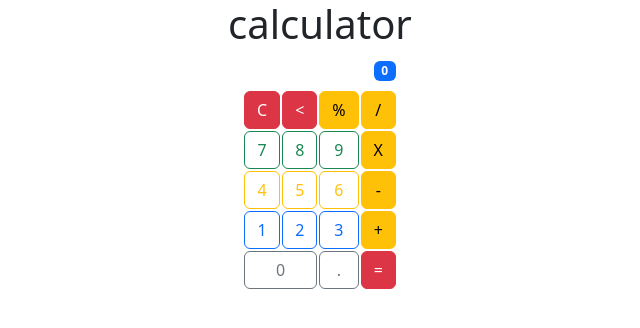
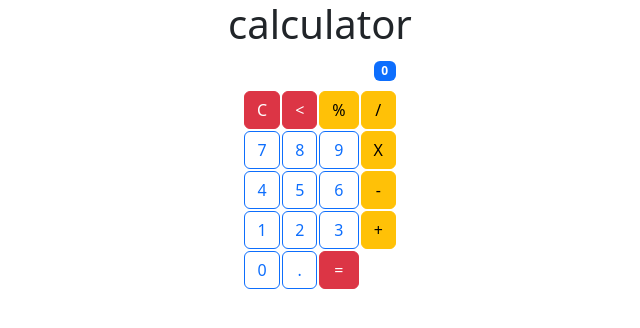
Before and after one commit to AngelNai/frontend, a React (Vite) app in the folder calculator/: page / in a window 1280 px wide. Shown: the top 328 px of the page, without its empty margins (320-960 px from the left). Built offline with nearby package versions, Linux system fonts and the light colour scheme.

Commit message:
modularizacioN

```diff
--- a/calculator/src/App.jsx
+++ b/calculator/src/App.jsx
@@ -1,11 +1,17 @@
 import "./app.css"
 import { useState } from "react"
-const numberButtonClasses='btn btn-outline-primary w-100'
+import { buttons } from "./assets/buttons"
+import {ButtonRow} from "./components/ButtonRow"
+
 const green='btn btn-outline-success w-100'
 const yellow='btn btn-outline-warning w-100'
 const gray='btn btn-outline-secondary w-100'
-const operatorButtonClasses='btn btn-warning w-100'
-const specialButtonClasses='btn btn-danger w-100'
+
+
+
+
+
+//---------------------------------------------
 function App() {
   const [display, setDisplay]=useState({
     value:'0',
@@ -15,6 +21,7 @@ function App() {
     operator:''
 
   })
+
 
 //-----------------------------------------------
 const setOperator =(operator)=>{
@@ -28,7 +35,6 @@ const setOperator =(operator)=>{
   })
 }
 //-----------------------------------------------
-
 const calculate=()=>
 {
   if(!display.operatorhasbeenpressed){
@@ -52,15 +58,12 @@ result=result+""
 
   setDisplay({
     ...display,
-    value:result,
+    value:Limit(result),
     operatorhasbeenpressed:false,
     hasPoint:result.includes("."),
     previousvalue:'0'
   })
 }
-
-
-
 //-----------------------------------------------
 
   const updateDisplay=(value)=>{
@@ -70,7 +73,7 @@ return
       }
       setDisplay({
         ...display,
-        value:display.value + value,
+        value:Limit(display.value + value),
         hasPoint:true
       })
       return
@@ -80,13 +83,13 @@ return
 
     setDisplay({
      ...display,
-     value: value
+     value: Limit(value)
     })
 
   } else{
     setDisplay({
       ...display,
-      value:display.value + value,
+      value:Limit(display.value + value),
     })
   }
 }
@@ -120,7 +123,13 @@ const Limit=(string ='',length=10)=>{
   return string.slice(0,length)
 
 }
-
+const buttonsFunctions={
+  updateDisplay,
+  clearDisplay,
+  deletlastcharacter,
+  setOperator,
+  calculate
+}
   return (
     <div>
     <h1 className="text-center">calculator</h1>
@@ -128,147 +137,16 @@ const Limit=(string ='',length=10)=>{
       <tbody>
         <tr>
           <td className="text-end" colSpan={4}>
-            <h2 class="badge text-bg-primary">{display.value}</h2>
+            <h2 className="badge text-bg-primary">{display.value}</h2>
           </td>
           </tr>
-        <tr>
-          <td className="text-center">
-            <button className={specialButtonClasses}
-            type='button'
-            onClick={()=>clearDisplay('0')}
-            >C</button>
-          </td>
-          <td className="text-center">
-            <button className={specialButtonClasses}
-            type="button"
-            onClick={deletlastcharacter}>{'<'}</button>
-          </td>
-          <td className="text-center">
-            <button className={operatorButtonClasses}
-            type="button"
-            onClick={() => setOperator('%')}>%</button>
-          </td>
-          <td className="text-center">
-            <button className={operatorButtonClasses}
-            type="button"
-            onClick={()=>setOperator('/')}>
-              /
-              </button>
-          </td>
-        </tr>
-        <tr>
-        <td className="text-center">
-            <button className={ green}
-            type="primary"
-            onClick={()=>updateDisplay('7')}>
-7
-            </button>
-          </td>
-          <td className="text-center">
-            <button className={ green}
-            type="primary"
-            onClick={()=>updateDisplay('8')}>
-8
-            </button>
-          </td>
-          <td className="text-center">
-            <button className={ green}
-            type="primary"
-            onClick={()=>updateDisplay('9')}
-           >
-9
-            </button>
-          </td>
-          <td className="text-center">
-            <button className={operatorButtonClasses}
-            type="button"
-           onClick={()=>setOperator('*')} >
-X
-            </button>
-          </td>
-        </tr>
-        <tr>
-        <td className="text-center">
-            <button className={ yellow}
-            type="primary"
-            onClick={()=>updateDisplay('4')}>
-4
-            </button>
-          </td>
-          <td className="text-center">
-            <button className={ yellow}
-            type="primary"
-            onClick={()=>updateDisplay('5')}>
-5
-            </button>
-          </td>
-          <td className="text-center">
-            <button className={ yellow}
-            type="primary"
-            onClick={()=>updateDisplay('6')}>
-6
-            </button>
-          </td>
-          <td className="text-center">
-            <button className={operatorButtonClasses}
-            type="button"
-            onClick={()=>setOperator('-')}>
--
-            </button>
-          </td>
-        </tr>
-        <tr>
-        <td className="text-center">
-            <button className={ numberButtonClasses}
-            type="primary"
-            onClick={()=>updateDisplay('1')}>
-1
-            </button>
-          </td>
-          <td className="text-center">
-            <button className={ numberButtonClasses}
-            type="primary"
-            onClick={()=>updateDisplay('2')}>
-2
-            </button>
-          </td>
-          <td className="text-center">
-            <button className={ numberButtonClasses}
-            type="primary"
-            onClick={()=>updateDisplay('3')}>
-3
-            </button>
-          </td>
-          <td className="text-center">
-            <button className={operatorButtonClasses}
-            type="button"
-            onClick={()=>setOperator('+')}>
-+
-            </button>
-          </td>
-        </tr>
-        <tr>
-          <td className="text-center" colSpan={2}>
-          <button className={ gray}
-          type="primary"
-          onClick={()=>updateDisplay('0')}>0</button>
-          </td>
-
-          <td className="text-center">
-            <button className={ gray}
-            type="primary"
-            onClick={()=>updateDisplay('.')}>
-.
-            </button>
-          </td>
-          <td className="text-center">
-            <button className={specialButtonClasses}
-            type="button"
-            onClick={calculate}>
-=
-            </button>
-          </td>
-        </tr>
+       {
+        buttons.map((row,index)=>{
+          return(
+            <ButtonRow key={index} row={row}/>
+          )
+        })
+       }
       </tbody>
     </table>
   </div>
--- /dev/null
+++ b/calculator/src/assets/buttons.js
@@ -0,0 +1,118 @@
+export const buttons=[[
+    {
+      class: 'special',
+      label:'C',
+      function: 'clearDisplay',
+      columns: 1
+    },
+    {
+      class: 'special',
+      label:'<',
+      function: 'deletLastCharacter',
+      columns: 1
+    },
+    {
+      class: 'operator',
+      label:'%',
+      function: 'setOperator',
+      columns: 1
+    },
+    {
+      class: 'operator',
+      label:'/',
+      function: 'setOperator',
+      columns: 1
+    }
+
+      ],
+      [{
+        class: 'number',
+        label:'7',
+        function: 'updateDisplay',
+        columns: 1
+      },
+    {
+      class: 'number',
+      label:'8',
+      function: 'updateDisplay',
+      columns: 1
+    },
+    {
+      class: 'number',
+      label:'9',
+      function: 'updateDisplay',
+      columns: 1
+    },
+    {
+      class: 'operator',
+      label:'X',
+      function: 'setOperator',
+      columns: 1
+    }],
+    [{
+      class: 'number',
+      label:'4',
+      function: 'updateDisplay',
+      columns: 1
+    },
+    {
+    class: 'number',
+    label:'5',
+    function: 'updateDisplay',
+    columns: 1
+    },
+    {
+    class: 'number',
+    label:'6',
+    function: 'updateDisplay',
+    columns: 1
+    },
+    {
+    class: 'operator',
+    label:'-',
+    function: 'setOperator',
+    columns: 1
+    }],
+    [{
+      class: 'number',
+      label:'1',
+      function: 'updateDisplay',
+      columns: 1
+    },
+    {
+    class: 'number',
+    label:'2',
+    function: 'updateDisplay',
+    columns: 1
+    },
+    {
+    class: 'number',
+    label:'3',
+    function: 'updateDisplay',
+    columns: 1
+    },
+    {
+    class: 'operator',
+    label:'+',
+    function: 'setOperator',
+    columns: 1
+    }],
+    [{
+      class: 'number',
+      label:'0',
+      function: 'updateDisplay',
+      columns: 2
+    },
+    {
+    class: 'number',
+    label:'.',
+    function: 'updateDisplay',
+    columns: 1
+    },
+    {
+    class: 'special',
+    label:'=',
+    function: 'calculate',
+    columns: 1
+    }
+    ]]
--- /dev/null
+++ b/calculator/src/assets/buttonsClasses.js
@@ -0,0 +1,5 @@
+export const buttonsClasses={
+ number:'btn btn-outline-primary w-100',
+ operator:'btn btn-warning w-100',
+  special:'btn btn-danger w-100'
+}
--- /dev/null
+++ b/calculator/src/components/Button.jsx
@@ -0,0 +1,21 @@
+
+import { buttonsClasses } from "../assets/buttonsClasses"
+export const Button = ({
+  class:buttonClass,
+  label,
+   function:buttonFunction,
+   columns
+}) => {
+  return (
+    <td>
+    <button
+    type='button'
+    className={buttonsClasses[buttonClass]}
+            onClick={()=>console.log('clicked')}
+            >
+
+                {label}
+                </button>
+                </td>
+  )
+}
--- /dev/null
+++ b/calculator/src/components/ButtonRow.jsx
@@ -0,0 +1,19 @@
+import { Button } from "./Button"
+export const ButtonRow =({row})=>{
+    return(
+<tr>
+    {
+        row.map((button)=>{
+            return(
+                <Button key={button.label}
+                {...button}
+
+
+
+                />
+            )
+        })
+    }
+</tr>
+    )
+}
```
